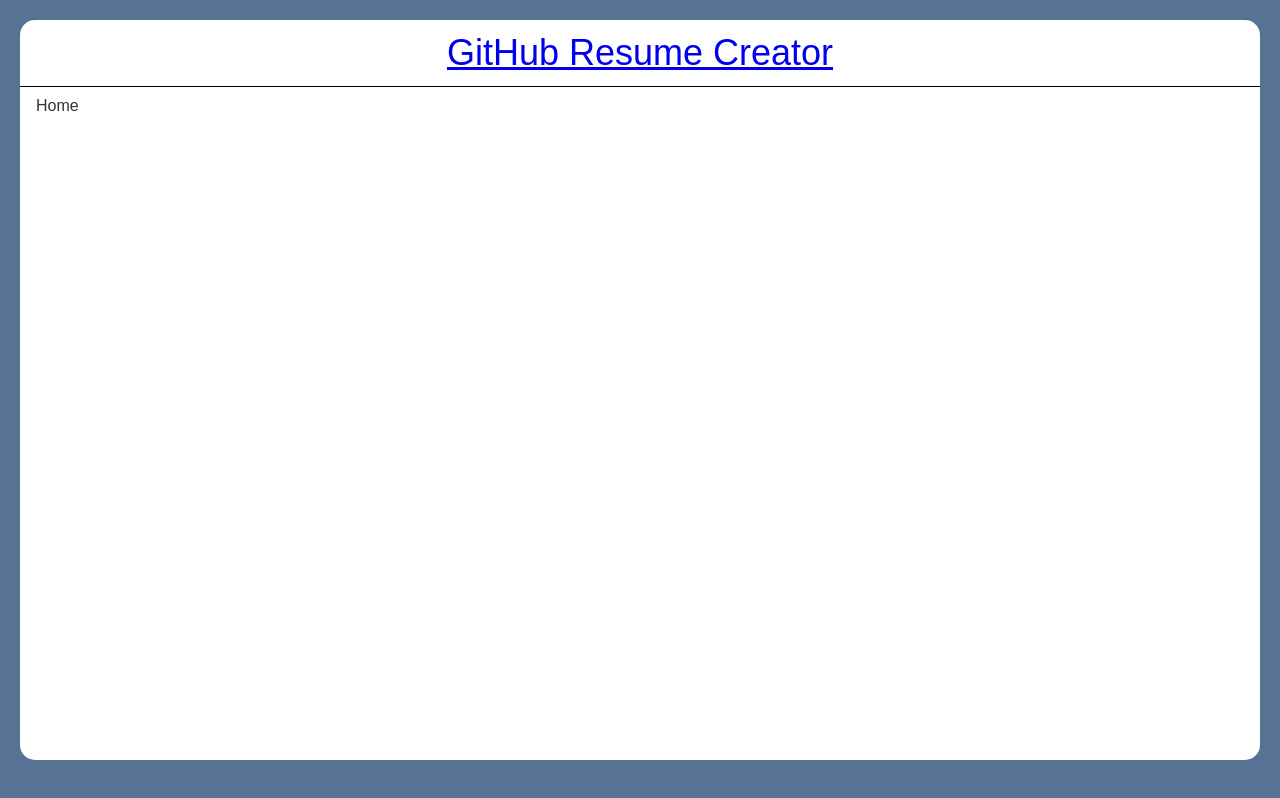
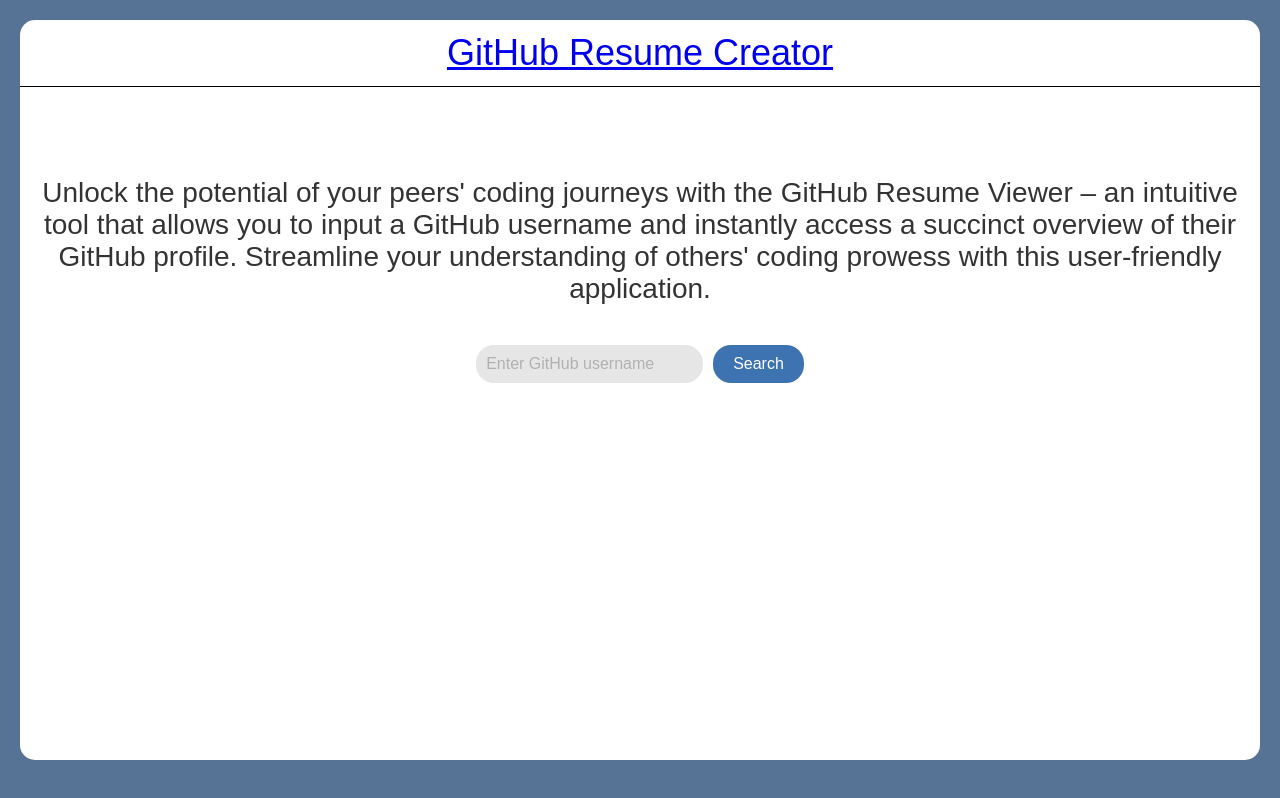
Before and after one commit to sergeymal2233/React-Task, a React (Vite) app: page / in a window 1280 px wide. Shown: the top 798 px of the page. Built offline with nearby package versions, Linux system fonts and the light colour scheme.

Commit message:
Home page realisatiom. Username length validation

```diff
--- /dev/null
+++ b/src/constants/username.ts
@@ -0,0 +1 @@
+export const USERNAME_MAX_LENGTH = 39;
--- /dev/null
+++ b/src/pages/Home/Home.module.scss
@@ -0,0 +1,29 @@
+@use '@/styles/_mixins.scss' as mixins;
+
+.body {
+  display: flex;
+  height: 100%;
+  flex-direction: column;
+  align-items: center;
+  margin-top: 80px;
+  gap: 40px;
+
+  @include mixins.Tablet {
+    margin-top: 30px;
+    gap: 20px;
+  }
+}
+
+.introText {
+  text-align: center;
+}
+
+.form {
+  display: flex;
+  align-items: center;
+  gap: 10px;
+
+  @include mixins.Tablet {
+    gap: 5px;
+  }
+}
--- a/src/pages/Home/index.tsx
+++ b/src/pages/Home/index.tsx
@@ -1,6 +1,47 @@
+import { FormEvent, useState } from 'react'
+import { useNavigate } from 'react-router-dom'
+import styles from './Home.module.scss'
+import Button from '@/components/UI/Button'
+import TextInput from '@/components/UI/TextInput'
+import Typography from '@/components/UI/Typography'
+import { USERNAME_MAX_LENGTH } from '@/constants/username'
+
 const Home = () => {
+  const [input, setInput] = useState('')
+  const navigate = useNavigate()
+  const isInputEmpty = input.length === 0
+
+  const handleFormSubmit = (e: FormEvent<HTMLFormElement>) => {
+    if (isInputEmpty) {
+      return
+    }
+    e.preventDefault()
+    navigate(input)
+  }
+
   return (
-    <div>Home</div>
+    <div className={styles.body}>
+      <Typography variant='h2' className={styles.introText}>
+        Unlock the potential of your peers' coding journeys with the GitHub
+        Resume Viewer – an intuitive tool that allows you to input a GitHub
+        username and instantly access a succinct overview of their GitHub
+        profile. Streamline your understanding of others' coding prowess with
+        this user-friendly application.
+      </Typography>
+      <form onSubmit={handleFormSubmit}>
+        <div className={styles.form}>
+          <TextInput
+            value={input}
+            maxLength={USERNAME_MAX_LENGTH}
+            placeholder='Enter GitHub username'
+            onChange={(e) => setInput(e.target.value)}
+          />
+          <Button disabled={isInputEmpty} type='submit'>
+            Search
+          </Button>
+        </div>
+      </form>
+    </div>
   )
 }
 
```
Also changed, not shown: src/styles/_global.scss (indentation only).
